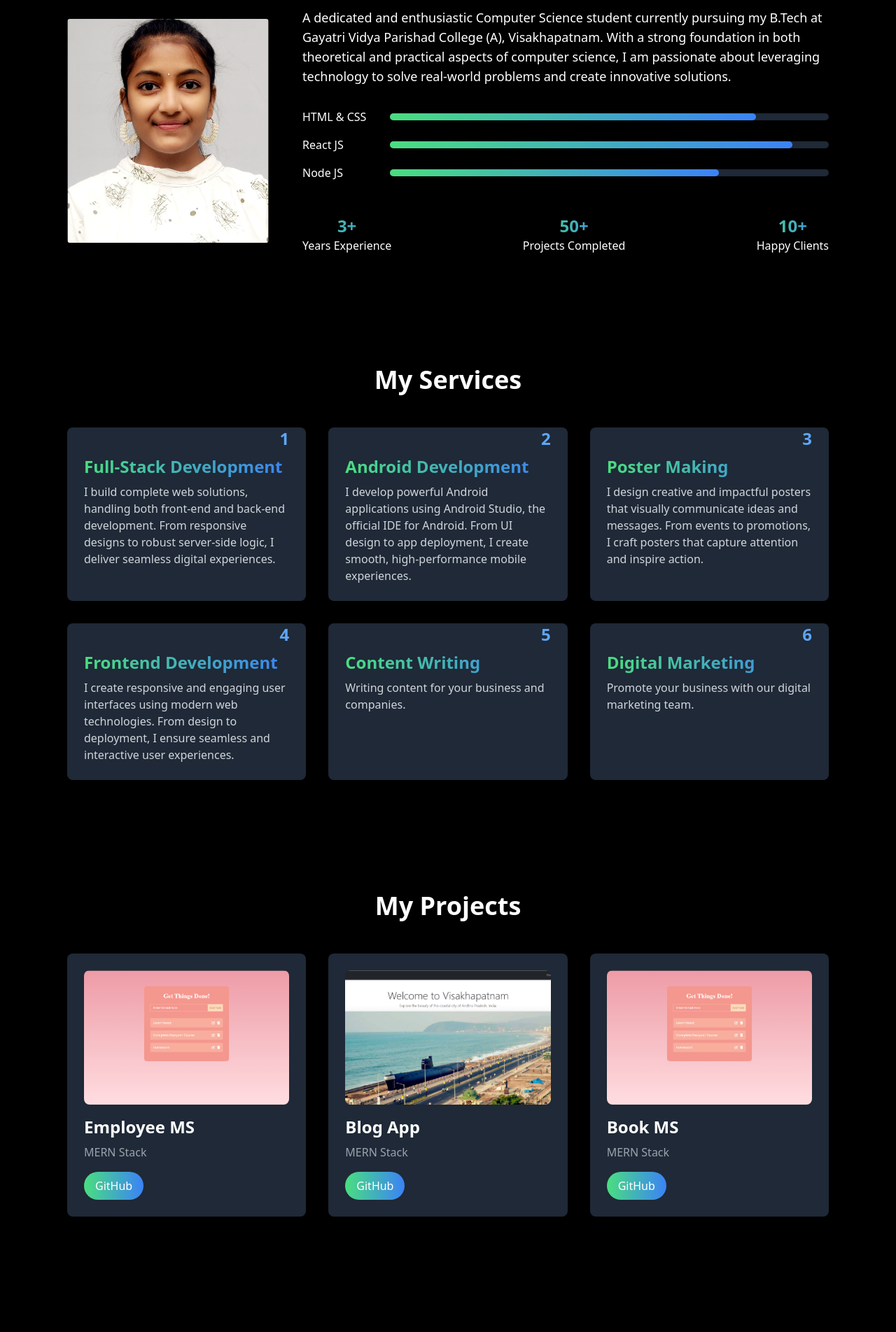
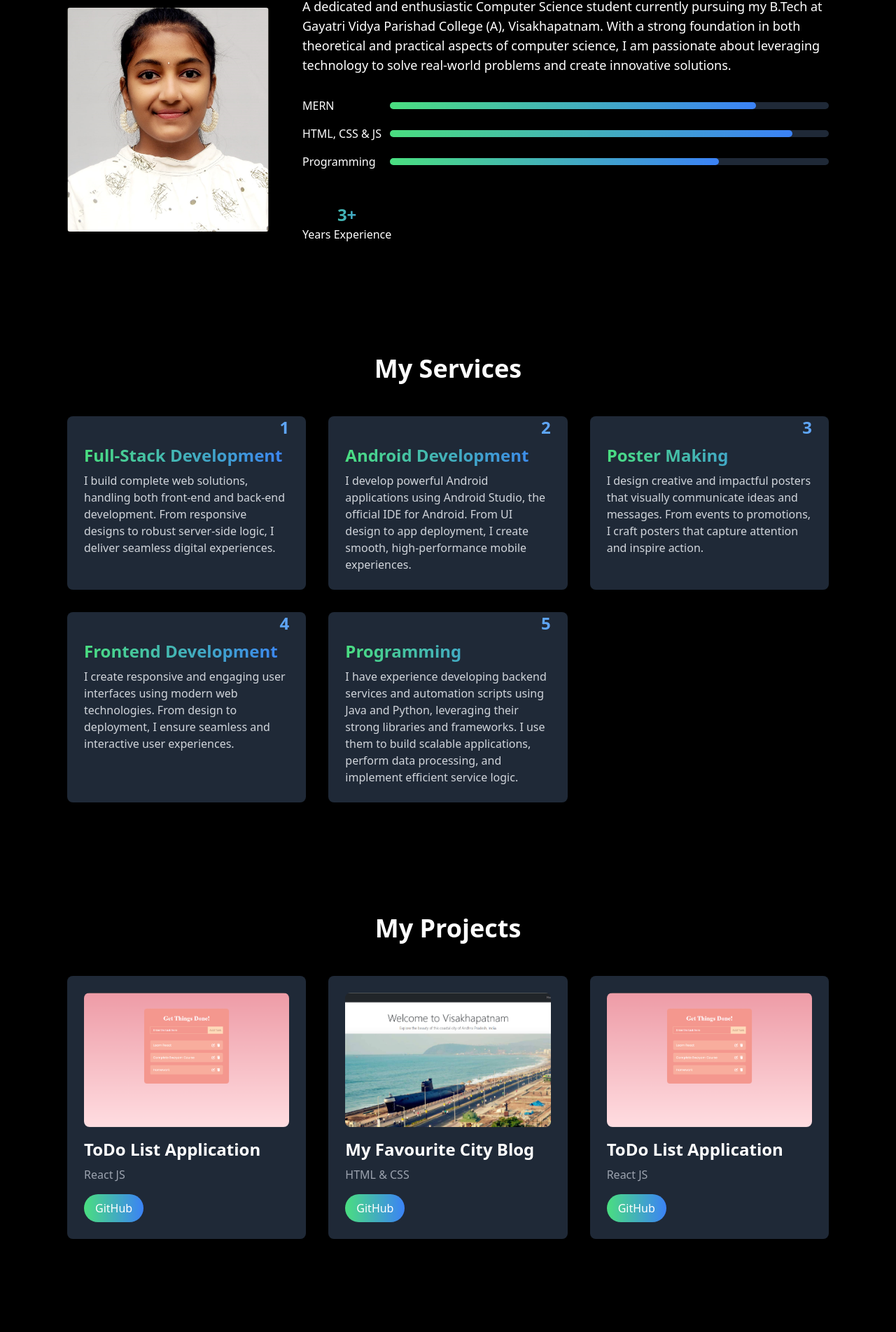
Before and after one commit to YaminiReddipilli/MyPortfolio, a React (Vite) app: page / in a window 1280 px wide. Shown: the part 705-2609 px from the top of the page at 70% size. Built offline with nearby package versions, Linux system fonts and the light colour scheme.

Commit message:
Updated resume

```diff
--- a/src/components/About.jsx
+++ b/src/components/About.jsx
@@ -13,7 +13,7 @@ const About = () => {
                     <div className="space-y-4">
                         <div className="flex items-center">
                             <label htmlFor="htmlandcss" className="w-2/12">
-                                HTML & CSS
+                                MERN
                             </label>
                             <div className="grow bg-gray-800 rounded-full h-2.5">
                                 <div className="bg-gradient-to-r from-green-400 to-blue-500 h-2.5 rounded-full transform transition-transform duration-300 hover:scale-105 w-10/12"></div>
@@ -21,7 +21,7 @@ const About = () => {
                         </div>
                         <div className="flex items-center">
                             <label htmlFor="htmlandcss" className="w-2/12">
-                                React JS
+                                HTML, CSS & JS
                             </label>
                             <div className="grow bg-gray-800 rounded-full h-2.5">
                                 <div className="bg-gradient-to-r from-green-400 to-blue-500 h-2.5 rounded-full transform transition-transform duration-300 hover:scale-105 w-11/12"></div>
@@ -29,7 +29,7 @@ const About = () => {
                         </div>
                         <div className="flex items-center">
                             <label htmlFor="htmlandcss" className="w-2/12">
-                                Node JS
+                                Programming
                             </label>
                             <div className="grow bg-gray-800 rounded-full h-2.5">
                                 <div className="bg-gradient-to-r from-green-400 to-blue-500 h-2.5 rounded-full transform transition-transform duration-300 hover:scale-105 w-9/12"></div>
@@ -43,18 +43,18 @@ const About = () => {
                             </h3>
                             <p>Years Experience</p>
                         </div>
-                        <div>
+                        {/* <div>
                             <h3 className="text-2xl font-bold text-transparent bg-clip-text bg-gradient-to-r from-green-400 to-blue-500">
                                 50+
                             </h3>
                             <p>Projects Completed</p>
-                        </div>
-                        <div>
+                        </div> */}
+                        {/* <div>
                             <h3 className="text-2xl font-bold text-transparent bg-clip-text bg-gradient-to-r from-green-400 to-blue-500">
                                 10+
                             </h3>
                             <p>Happy Clients</p>
-                        </div>
+                        </div> */}
                     </div>
                 </div>
             </div>
--- a/src/components/Contact.jsx
+++ b/src/components/Contact.jsx
@@ -9,7 +9,7 @@ const Contact = () => {
         <div className="flex flex-col md:flex-row items-center md:space-x-12">
           <div className="flex-1">
             <h3 className='text-3xl font-bold text-transparent bg-clip-text bg-gradient-to-r from-green-400 to-blue-500 mb-4'>Let's Talk</h3>
-            <p>I'm open to discussing web development prjectgs or partnership opportunities.</p>
+            <p>I'm open to discussing web development projects or partnership opportunities.</p>
             <div className='mb-4 mt-8'>
                 <FaEnvelope className='inline-block text-green-400 mr-2'></FaEnvelope>
                 <a href="mailto:youremail@example.com" className='hover:underline'>
--- a/src/components/Hero.jsx
+++ b/src/components/Hero.jsx
@@ -14,8 +14,8 @@ const Hero = () => {
             Passionate Full-Stack Developer focused on building scalable web applications with seamless user experiences and robust backend systems.
         </p>
         <div className='mt-8 space-x-4'>
-            <button className='bg-gradient-to-r from-green-400 to-blue-500 text-white hidden md:inline transform transition-transform duration-300 hover:scale-105 px-4 py-2 rounded-full'>Contact With Me</button>
-            <button className='bg-gradient-to-r from-pink-500 to-yellow-500 text-white hidden md:inline transform transition-transform duration-300 hover:scale-105 px-4 py-2 rounded-full'>Resume</button>
+            <a href='#contact' className='bg-gradient-to-r from-green-400 to-blue-500 text-white hidden md:inline transform transition-transform duration-300 hover:scale-105 px-4 py-2 rounded-full'>Contact With Me</a>
+            <a href="/MyPortfolio/YaminiReddipilli-Resume.pdf" target="_blank" className='bg-gradient-to-r from-pink-500 to-yellow-500 text-white hidden md:inline transform transition-transform duration-300 hover:scale-105 px-4 py-2 rounded-full'>Resume</a>
         </div>
     </div>
   )
--- a/src/components/Projects.jsx
+++ b/src/components/Projects.jsx
@@ -5,24 +5,24 @@ import myFavCity from "../assets/my-fav-city-blog.png";
 const projects = [
   {
     id: 1,
-    name: "Employee MS",
-    technologies: "MERN Stack",
+    name: "ToDo List Application",
+    technologies: "React JS",
     image: todoList,
-    github: "https://github.com/YouafKhan1",
+    github: "https://yaminireddipilli.github.io/ToDo-List-Application/",
   },
   {
     id: 2,
-    name: "Blog App",
-    technologies: "MERN Stack",
+    name: "My Favourite City Blog",
+    technologies: "HTML & CSS",
     image: myFavCity,
-    github: "https://github.com/YouafKhan1",
+    github: "https://yaminireddipilli.github.io/MyFavouriteCity/",
   },
   {
     id: 3,
-    name: "Book MS",
-    technologies: "MERN Stack",
+    name: "ToDo List Application",
+    technologies: "React JS",
     image: todoList,
-    github: "https://github.com/YouafKhan1",
+    github: "https://yaminireddipilli.github.io/ToDo-List-Application/",
   },
 ];
 
--- a/src/components/Services.jsx
+++ b/src/components/Services.jsx
@@ -23,14 +23,14 @@ const services = [
   },
   {
     id: 5,
-    title: "Content Writing",
-    description: "Writing content for your business and companies.",
+    title: "Programming",
+    description: "I have experience developing backend services and automation scripts using Java and Python, leveraging their strong libraries and frameworks. I use them to build scalable applications, perform data processing, and implement efficient service logic.",
   },
-  {
-    id: 6,
-    title: "Digital Marketing",
-    description: "Promote your business with our digital marketing team.",
-  },
+  // {
+  //   id: 6,
+  //   title: "Digital Marketing",
+  //   description: "Promote your business with our digital marketing team.",
+  // },
 ];
 
 const Service = () => {
```
Also changed, not shown: 1 other file (tests, documents, lock files or other folders).
